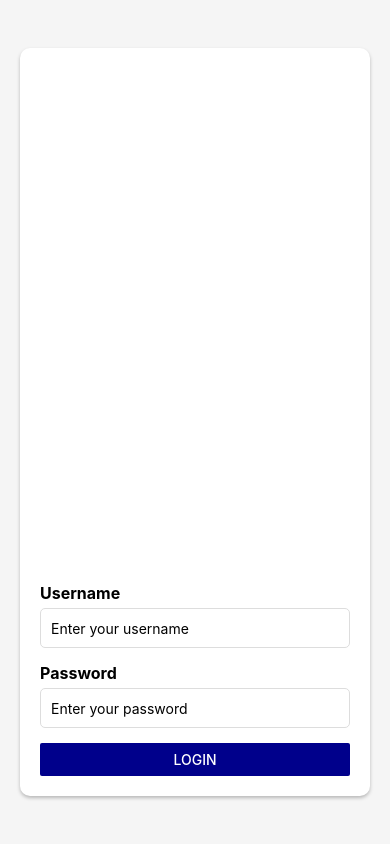
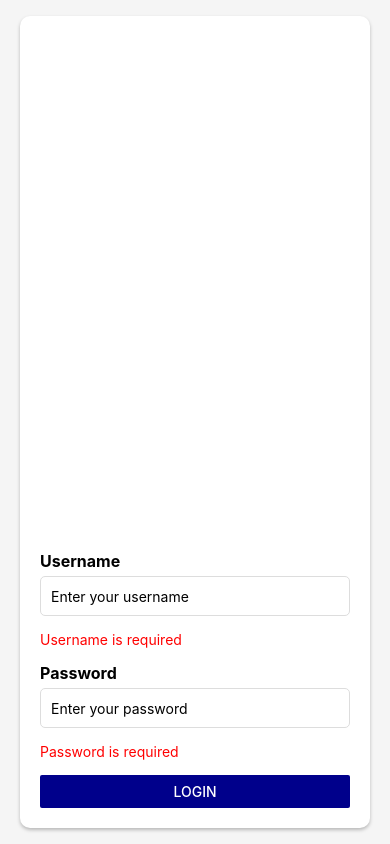
Before and after one commit to prasanv/reactNative, a React Native app: screen / in a window 390 px wide. Both pictures are taken after a click on the button "LOGIN". Built offline with nearby package versions, Linux system fonts and the light colour scheme; grey boxes are pictures that could not be loaded.

Commit message:
form submission

```diff
--- a/src/components/15-loginForm.tsx
+++ b/src/components/15-loginForm.tsx
@@ -1,3 +1,5 @@
+/* eslint-disable @typescript-eslint/no-shadow */
+/* eslint-disable react-native/no-inline-styles */
 import React, {useState} from 'react';
 import {
   View,
@@ -7,12 +9,34 @@
   Button,
   Image,
   KeyboardAvoidingView,
-  Platform
+  Platform,
 } from 'react-native';
 
 const LoginForm = () => {
   const [username, setUsername] = useState('');
   const [password, setPassword] = useState('');
+  const [errors, setErrors] = useState<any>({});
+
+  const validateForm = () => {
+    let errors: any = {};
+    if (!username) {
+      errors.username = 'Username is required';
+    }
+    if (!password) {
+      errors.password = 'Password is required';
+    }
+    setErrors(errors);
+    return Object.keys(errors).length === 0;
+  };
+
+  const handleFormSubmit = () => {
+    if (validateForm()) {
+      setErrors({});
+      setUsername('');
+      setPassword('');
+    }
+  };
+  // console.log(errors);
 
   return (
     <KeyboardAvoidingView
@@ -35,6 +59,9 @@
           value={username}
           onChangeText={setUsername}
         />
+        {errors?.username ? (
+          <Text style={styles.errorText}>{errors.username}</Text>
+        ) : null}
         <Text style={styles.label}>Password</Text>
         <TextInput
           style={styles.input}
@@ -43,7 +70,14 @@
           value={password}
           onChangeText={setPassword}
         />
-        <Button onPress={() => {}} title="Login" color="darkblue" />
+        {errors?.password ? (
+          <Text style={styles.errorText}>{errors.password}</Text>
+        ) : null}
+        <Button
+          onPress={() => handleFormSubmit()}
+          title="Login"
+          color="darkblue"
+        />
       </View>
     </KeyboardAvoidingView>
   );
@@ -89,7 +123,7 @@
   },
   errorText: {
     color: 'red',
-    marginBottom: 10,
+    marginBottom: 15,
   },
 });
 export default LoginForm;
```
